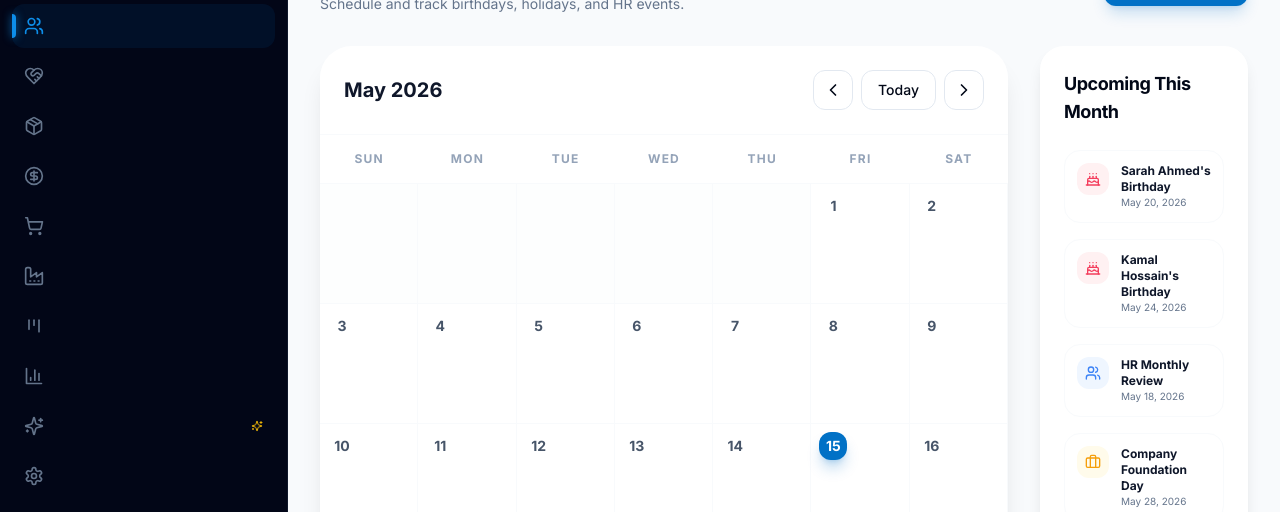
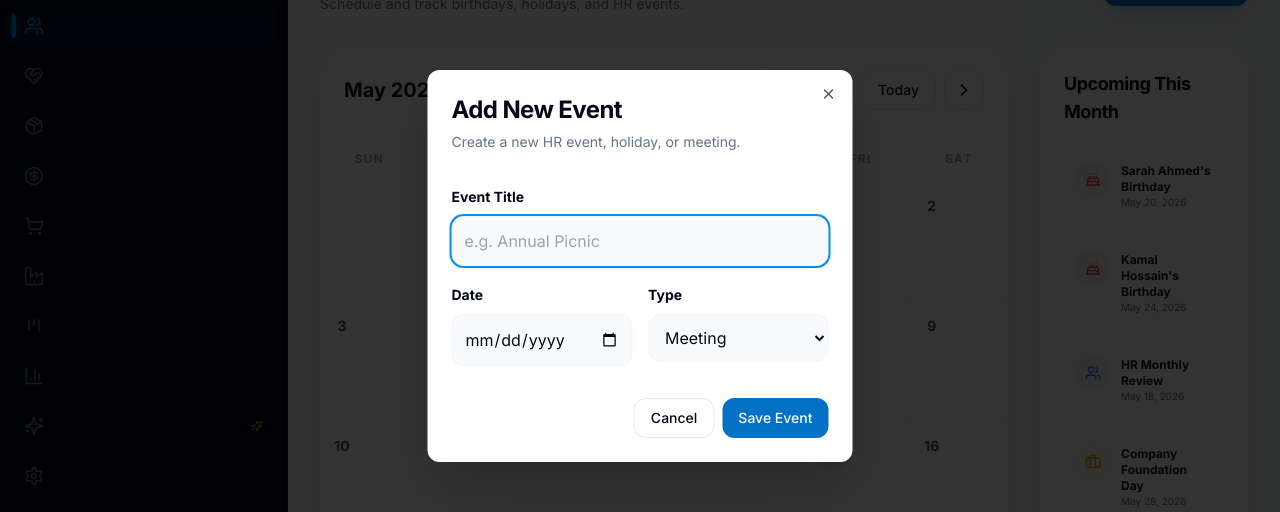
Before and after one commit to mamunaio/full-erp-system-with-ai-templates, a Next.js app: page /hrm/calendar in a window 1280 px wide. Both pictures are taken after a click on the button "Add Event". Shown: the part 134-646 px from the top of the page. Built offline with nearby package versions, Linux system fonts and the light colour scheme; no server answers.

Commit message:
Replace browser alert with Add Event dialog and improve AI text display

```diff
--- a/app/(dashboard)/hrm/calendar/page.tsx
+++ b/app/(dashboard)/hrm/calendar/page.tsx
@@ -4,6 +4,14 @@ import { useState } from "react";
 import { ChevronLeft, ChevronRight, Calendar as CalendarIcon, Plus, Users, Cake, Briefcase, Sparkles, Loader2 } from "lucide-react";
 import { Button } from "@/components/ui/button";
 import { Card, CardContent, CardHeader, CardTitle } from "@/components/ui/card";
+import {
+  Dialog,
+  DialogContent,
+  DialogDescription,
+  DialogFooter,
+  DialogHeader,
+  DialogTitle,
+} from "@/components/ui/dialog";
 import { cn } from "@/lib/utils";
 
 const days = ["Sun", "Mon", "Tue", "Wed", "Thu", "Fri", "Sat"];
@@ -23,6 +31,7 @@ export default function HRCalendarPage() {
   const [currentDate, setCurrentDate] = useState(new Date(2026, 4, 15)); // May 2026
   const [isDrafting, setIsDrafting] = useState(false);
   const [draftResult, setDraftResult] = useState<string | null>(null);
+  const [isAddEventOpen, setIsAddEventOpen] = useState(false);
 
   const month = currentDate.getMonth();
   const year = currentDate.getFullYear();
@@ -37,14 +46,24 @@ export default function HRCalendarPage() {
     setIsDrafting(true);
     setDraftResult(null);
     try {
-      const prompt = "Draft a professional and exciting company-wide announcement for 'Company Foundation Day' on May 28th. Mention that it's our 5th anniversary and we have a surprise dinner.";
+      const prompt = "Draft a professional company announcement for 'Company Foundation Day' on May 28th. Just provide the text, no JSON.";
       const res = await fetch("/api/ai/query", {
         method: "POST",
         body: JSON.stringify({ query: prompt }),
         headers: { "Content-Type": "application/json" }
       });
       const data = await res.json();
-      setDraftResult(data.text || data.response);
+      let result = data.text || data.response || "";
+
+      // Clean up if it's wrapped in a JSON string
+      if (result.startsWith("{") && result.includes('"text":')) {
+        try {
+          const parsed = JSON.parse(result);
+          result = parsed.text || result;
+        } catch (e) {}
+      }
+
+      setDraftResult(result);
     } catch (err) {
       setDraftResult("Unable to generate draft. Please try again later.");
     } finally {
@@ -72,7 +91,7 @@ export default function HRCalendarPage() {
           </p>
         </div>
         <Button
-          onClick={() => alert("Add Event Feature Coming Soon!")}
+          onClick={() => setIsAddEventOpen(true)}
           className="bg-injaazh-600 hover:bg-injaazh-700 text-white rounded-xl h-11 px-6 shadow-lg shadow-injaazh-600/20"
         >
           <Plus className="w-5 h-5 mr-2" /> Add Event
@@ -133,7 +152,7 @@ export default function HRCalendarPage() {
                           {dayEvents.map((event, eIdx) => (
                             <button
                               key={eIdx}
-                              onClick={() => alert(`Event: ${event.title}`)}
+                              onClick={() => {}}
                               className={cn(
                                 "w-full text-[10px] p-1.5 rounded-lg flex items-center shadow-sm truncate hover:scale-105 transition-transform",
                                 event.color
@@ -195,14 +214,13 @@ export default function HRCalendarPage() {
 
                {draftResult && (
                  <div className="mt-4 p-3 bg-white/10 rounded-xl border border-white/20 text-[10px] leading-relaxed animate-in fade-in slide-in-from-bottom-2">
-                   {draftResult}
+                   <p className="whitespace-pre-wrap">{draftResult}</p>
                    <Button
                     variant="ghost"
                     size="sm"
                     className="w-full mt-2 h-7 text-[10px] text-white hover:bg-white/10"
                     onClick={() => {
                       navigator.clipboard.writeText(draftResult);
-                      alert("Draft copied to clipboard!");
                     }}
                    >
                      Copy to Clipboard
@@ -213,6 +231,51 @@ export default function HRCalendarPage() {
           </Card>
         </div>
       </div>
+
+      {/* Add Event Dialog */}
+      <Dialog open={isAddEventOpen} onOpenChange={setIsAddEventOpen}>
+        <DialogContent className="sm:max-w-[425px] bg-white dark:bg-slate-900 border-none shadow-2xl rounded-3xl">
+          <DialogHeader>
+            <DialogTitle className="text-2xl font-bold">Add New Event</DialogTitle>
+            <DialogDescription>
+              Create a new HR event, holiday, or meeting.
+            </DialogDescription>
+          </DialogHeader>
+          <div className="grid gap-4 py-4">
+            <div className="space-y-2">
+              <label className="text-sm font-bold">Event Title</label>
+              <input
+                placeholder="e.g. Annual Picnic"
+                className="w-full p-3 rounded-xl border border-slate-100 dark:border-slate-800 bg-slate-50 dark:bg-slate-950 outline-none focus:ring-2 focus:ring-injaazh-500"
+              />
+            </div>
+            <div className="grid grid-cols-2 gap-4">
+              <div className="space-y-2">
+                <label className="text-sm font-bold">Date</label>
+                <input
+                  type="date"
+                  className="w-full p-3 rounded-xl border border-slate-100 dark:border-slate-800 bg-slate-50 dark:bg-slate-950 outline-none focus:ring-2 focus:ring-injaazh-500"
+                />
+              </div>
+              <div className="space-y-2">
+                <label className="text-sm font-bold">Type</label>
+                <select className="w-full p-3 rounded-xl border border-slate-100 dark:border-slate-800 bg-slate-50 dark:bg-slate-950 outline-none focus:ring-2 focus:ring-injaazh-500">
+                  <option>Meeting</option>
+                  <option>Holiday</option>
+                  <option>Celebration</option>
+                </select>
+              </div>
+            </div>
+          </div>
+          <DialogFooter>
+            <Button variant="outline" onClick={() => setIsAddEventOpen(false)} className="rounded-xl">Cancel</Button>
+            <Button onClick={() => {
+              setIsAddEventOpen(false);
+              alert("Event added successfully! (Mock)");
+            }} className="bg-injaazh-600 hover:bg-injaazh-700 text-white rounded-xl">Save Event</Button>
+          </DialogFooter>
+        </DialogContent>
+      </Dialog>
     </div>
   );
 }
```
